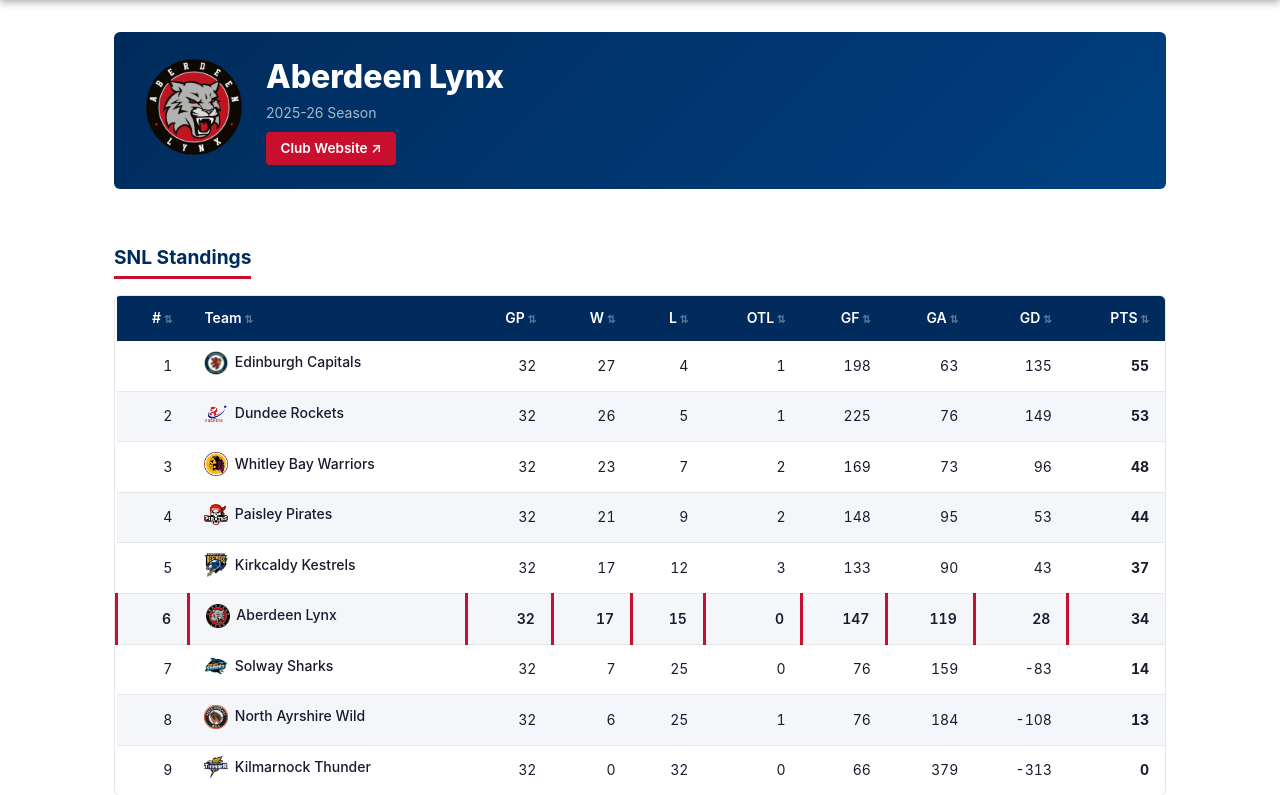
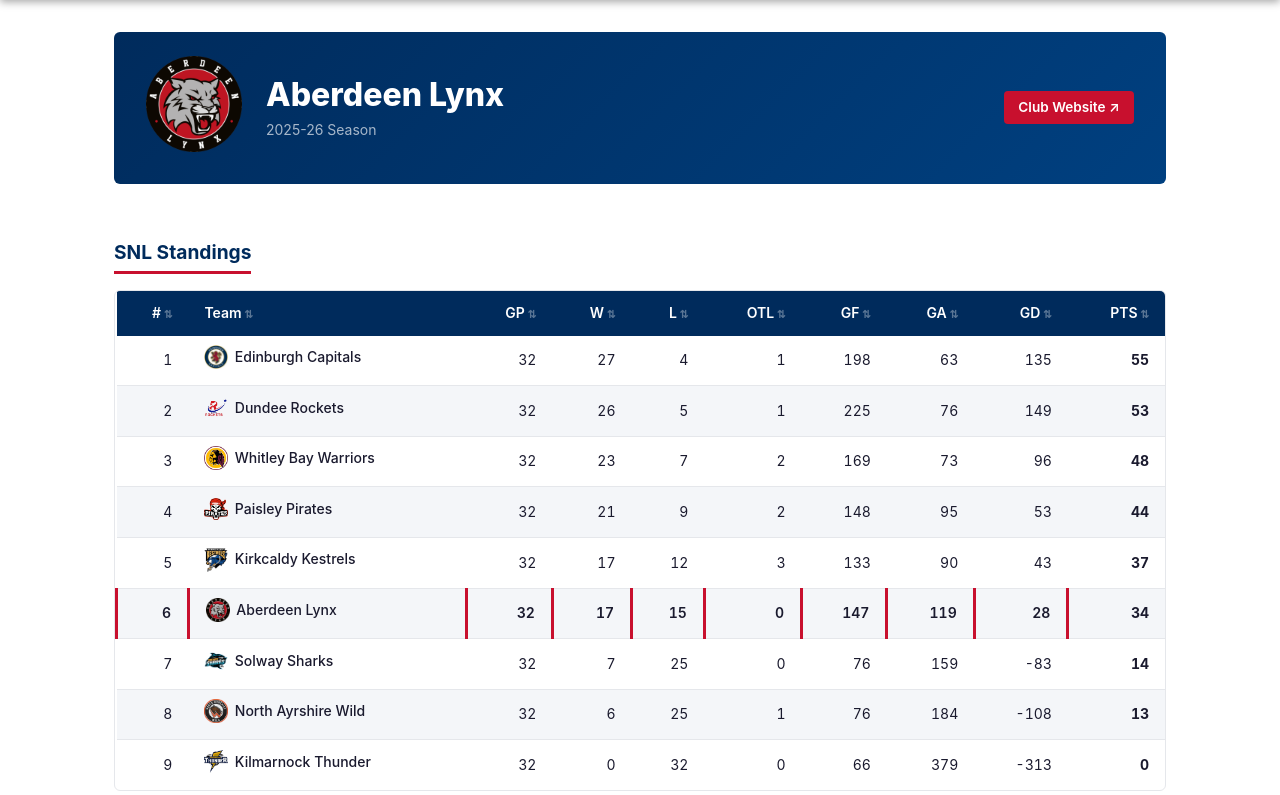
Before and after one commit to kalh96/ice-hockey-scrape, a Flask app: page /teams/aberdeen-lynx/ in a window 1280 px wide. Shown: the part 64-859 px from the top of the page. Run offline with Flask 3, Linux system fonts and the light colour scheme; data comes from the database, SQL or seed files in the repository.

Commit message:
Move club website button to far right of team header
Co-Authored-By: Claude Sonnet 4.6 <noreply@anthropic.com>

```diff
--- a/web/config.py
+++ b/web/config.py
@@ -98,7 +98,7 @@ TEAM_BY_SLUG = {v["slug"]: k for k, v in TEAM_DISPLAY.items()}
 
 # Bump this string whenever you push CSS/JS changes to force Cloudflare to
 # fetch the new file instead of serving a stale cached copy.
-STATIC_VERSION = "20260405-3"
+STATIC_VERSION = "20260405-4"
 
 # Scottish Cup 2025-26 bracket structure.
 # Each round lists matchups; each matchup is a list of event IDs (leg 1, leg 2).
--- a/web/static/css/style.css
+++ b/web/static/css/style.css
@@ -1092,7 +1092,7 @@ footer a:hover {
 /* Club website button on team pages */
 .btn-club-website {
   display: inline-block;
-  margin-top: 0.5rem;
+  margin-left: auto;
   padding: 0.35rem 0.9rem;
   font-size: 0.85rem;
   font-weight: 600;
--- a/web/templates/team_detail.html
+++ b/web/templates/team_detail.html
@@ -15,10 +15,10 @@
   <div class="team-header-info">
     <h1 class="team-header-name">{{ info.full }}</h1>
     <div class="text-muted">{{ season }} Season</div>
-    {% if info.website %}
-      <a href="{{ info.website }}" class="btn-club-website" target="_blank" rel="noopener noreferrer">Club Website ↗</a>
-    {% endif %}
   </div>
+  {% if info.website %}
+    <a href="{{ info.website }}" class="btn-club-website" target="_blank" rel="noopener noreferrer">Club Website ↗</a>
+  {% endif %}
 </div>
 
 <!-- Related articles (shown first if present) -->
```
